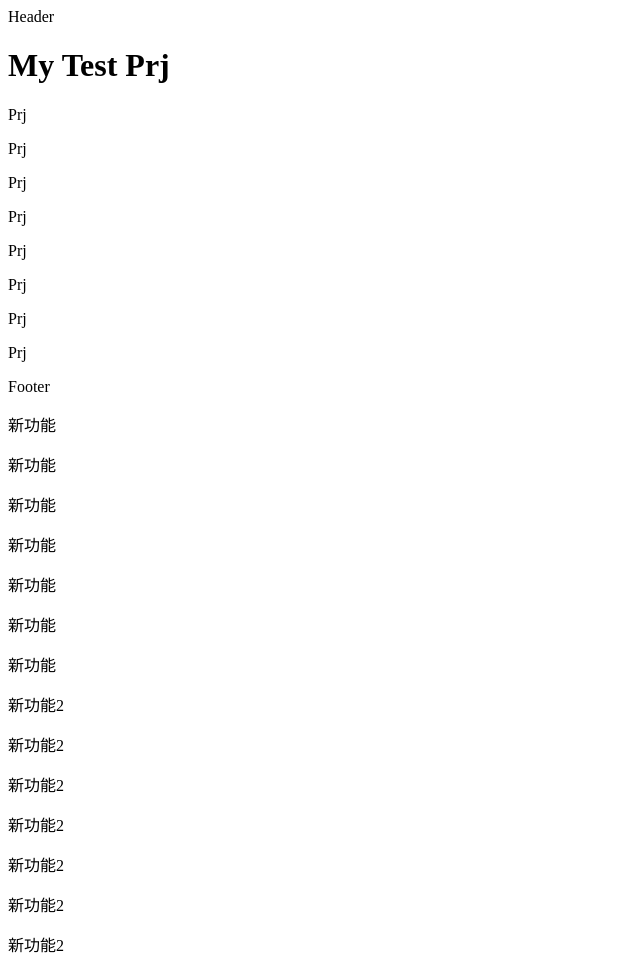
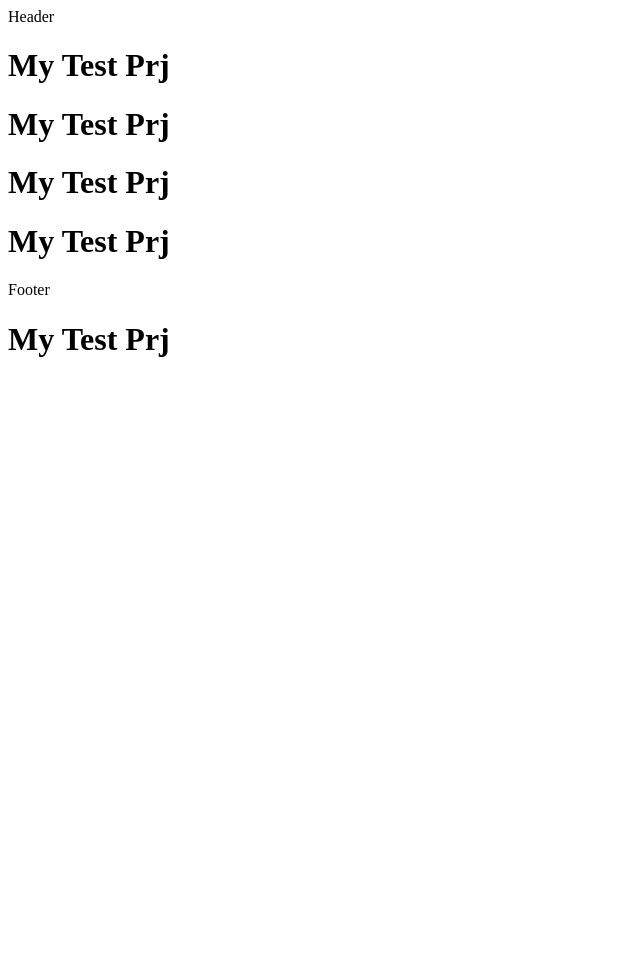
Before and after one commit to yamasol/my_test_prj, a PHP site: page / in a window 1280 px wide. Shown: the whole page, without its empty margins (0-640 px from the left). After the commit the page ends 357 px from the top, so only its background shows below. Run offline with PHP 8.4, Linux system fonts and the light colour scheme.

Commit message:
feature 1
add coe

```diff
--- a/index.php
+++ b/index.php
@@ -6,47 +6,29 @@
 </head>
 <body>
 
-<!-- Feature  -->
-<header>Header</header>
+<!-- Feature  --><!-- Feature  -->
+<header>Header
+<h1>My Test Prj</h1>
+</header>
 
-<!-- Feature  -->
+<!-- Feature  --><!-- Feature  -->
 <div id='content'>
 
 <h1>My Test Prj</h1>
-<p>Prj</p>
-<p>Prj</p>
-<p>Prj</p>
-<p>Prj</p>
-<p>Prj</p>
-<p>Prj</p>
-<p>Prj</p>
-<p>Prj</p>
+<h1>My Test Prj</h1>
+<h1>My Test Prj</h1>
 
 
 
 </div>
 
 
-<!-- Feature  -->
-<footer>Footer</footer>
-
-<p>新功能</p>
-<p>新功能</p>
-<p>新功能</p>
-<p>新功能</p>
-<p>新功能</p>
-<p>新功能</p>
-<p>新功能</p>
+<!-- Feature  --><!-- Feature  -->
+<footer>Footer
+<h1>My Test Prj</h1>
+</footer>
 
 
-
-<p>新功能2</p>
-<p>新功能2</p>
-<p>新功能2</p>
-<p>新功能2</p>
-<p>新功能2</p>
-<p>新功能2</p>
-<p>新功能2</p>
 
 
 </body>
```
